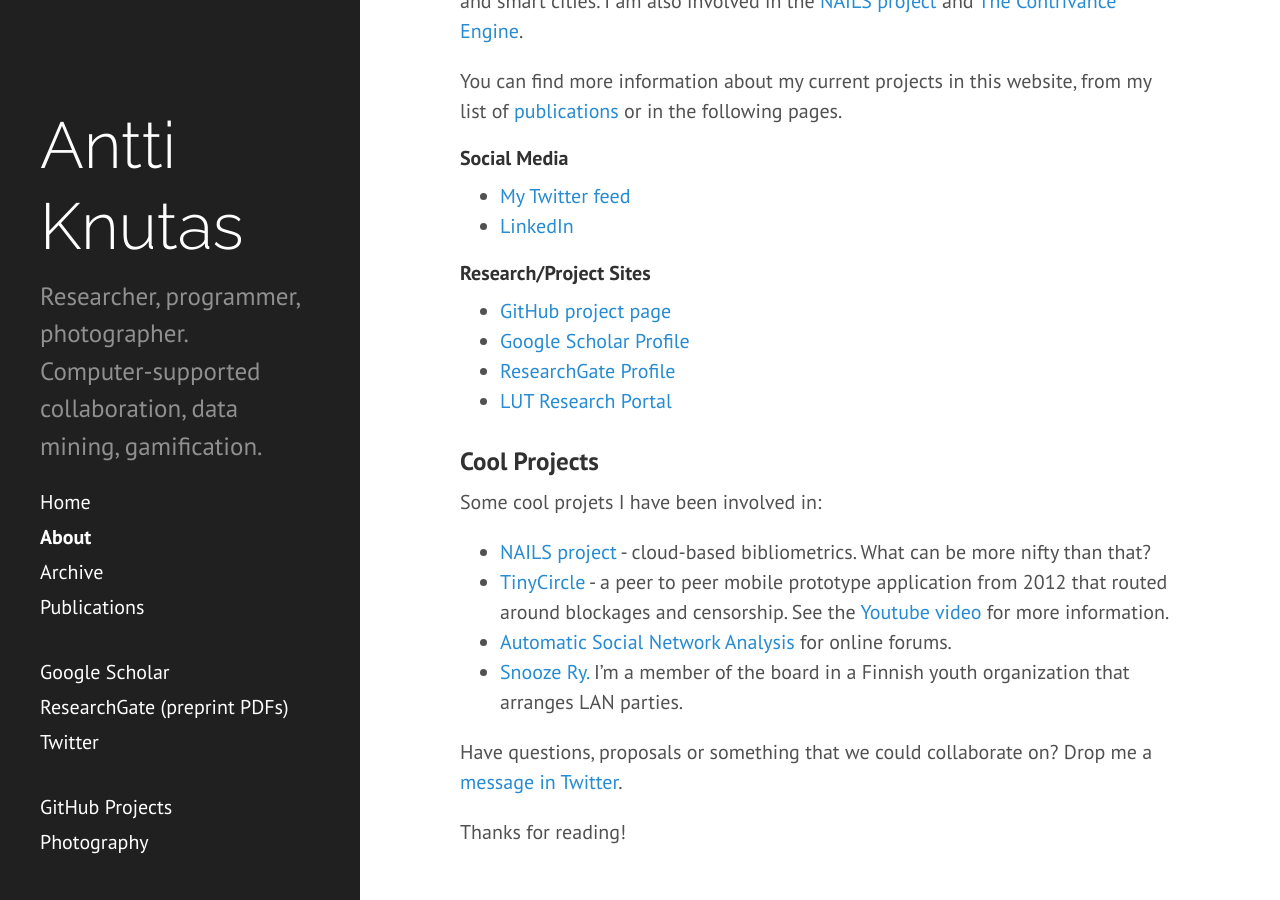
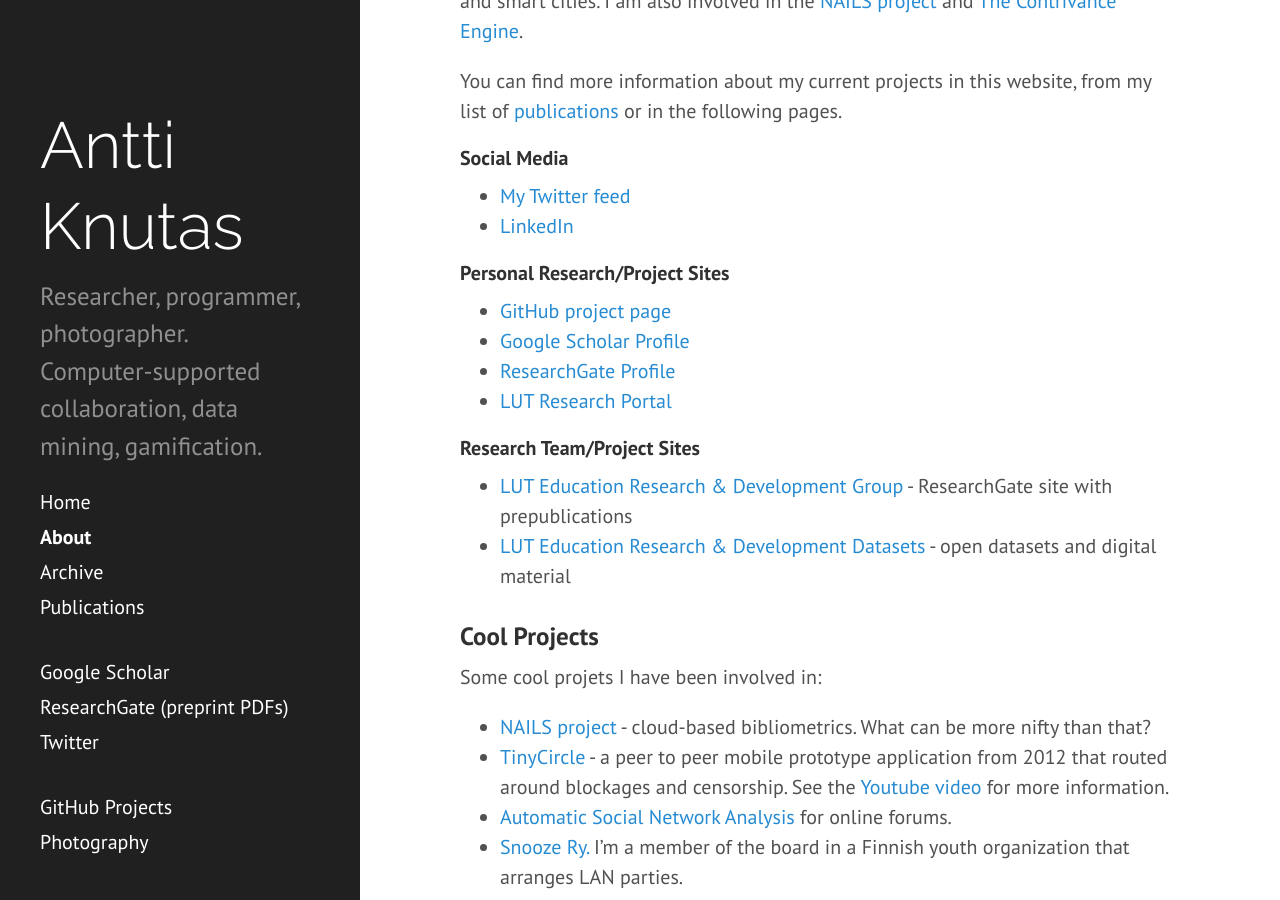
Before and after one commit to aknutas/aknutas.github.io, a Jekyll site: the page built from about.md, in a window 1280 px wide and 900 px high, scrolled down 274 px. Built offline with Jekyll 4.4.1, drawn with Linux system fonts in a browser that asks for light colours.

Commit message:
Added research team sites

```diff
--- a/about.md
+++ b/about.md
@@ -12,12 +12,16 @@
  * [My Twitter feed](https://twitter.com/aknutas)
  * [LinkedIn](https://www.linkedin.com/in/anttiknutas)
 
-##### Research/Project Sites
+##### Personal Research/Project Sites
 
  * [GitHub project page](https://github.com/aknutas/)
  * [Google Scholar Profile](https://scholar.google.com/citations?user=svyPd-YAAAAJ)
  * [ResearchGate Profile](https://www.researchgate.net/profile/Antti_Knutas)
  * [LUT Research Portal](http://research.cc.lut.fi/converis-lut/publicweb/person/9978?show=PUBLICATION)
+
+##### Research Team/Project Sites
+ * [LUT Education Research & Development Group](https://www.researchgate.net/project/LUT-Education-Research-Development) - ResearchGate site with prepublications
+ * [LUT Education Research & Development Datasets](https://zenodo.org/communities/lut-edu-research/) - open datasets and digital material
 
 ### Cool Projects
 
```
